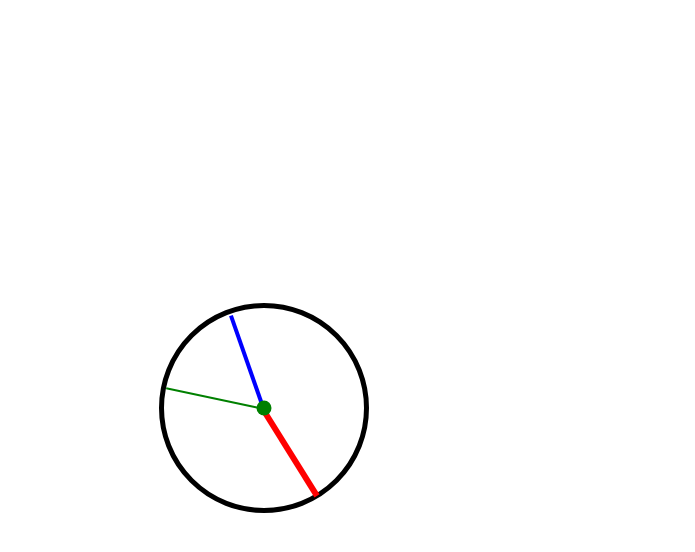
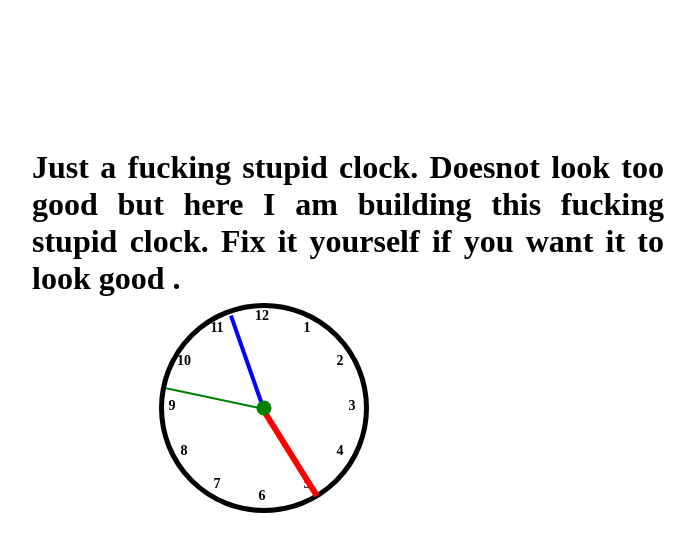
Before and after one commit to delish-khadka/VanillaJS30Day, a plain HTML site: page 02 - JS and CSS Clock/index-START.html in a window 1280 px wide. Shown: the whole page, without its empty margins (376-1071 px from the left). Drawn offline with Linux system fonts and the light colour scheme.

Commit message:
om bhairavaya namah

```diff
--- a/02 - JS and CSS Clock/index-START.html
+++ b/02 - JS and CSS Clock/index-START.html
@@ -7,12 +7,29 @@
     <link rel="stylesheet" href="styles.css" />
   </head>
   <body>
-    <div class="clock">
-      <div class="center-point"></div>
-      <div class="hand hour" id="hour-hand"></div>
-      <div class="hand minute" id="minute-hand"></div>
-      <div class="hand second" id="second-hand"></div>
+    <h1 class="stupid-text">Just a fucking stupid clock. Doesnot look too good but here I am building this fucking stupid clock. Fix it yourself if you want it to look good .</h1>
+    <div class="stupid-clock-container">
+      <div class="clock">
+        <div class="hours-indicator hr-1">1</div>
+        <div class="hours-indicator hr-2">2</div>
+        <div class="hours-indicator hr-3">3</div>
+        <div class="hours-indicator hr-4">4</div>
+        <div class="hours-indicator hr-5">5</div>
+        <div class="hours-indicator hr-6">6</div>
+        <div class="hours-indicator hr-7">7</div>
+        <div class="hours-indicator hr-8">8</div>
+        <div class="hours-indicator hr-9">9</div>
+        <div class="hours-indicator hr-10">10</div>
+        <div class="hours-indicator hr-11">11</div>
+        <div class="hours-indicator hr-12">12</div>
+
+        <div class="center-point"></div>
+        <div class="hand hour" id="hour-hand"></div>
+        <div class="hand minute" id="minute-hand"></div>
+        <div class="hand second" id="second-hand"></div>
+      </div>
     </div>
+
     <script src="scripts.js"></script>
   </body>
 </html>
--- a/02 - JS and CSS Clock/scripts.js
+++ b/02 - JS and CSS Clock/scripts.js
@@ -1,4 +1,13 @@
 // scripts.js
+
+const clock = document.querySelector(".clock");
+const hourIndicators = document.querySelectorAll(".hours-indicator");
+
+hourIndicators.forEach((indicator, index) => {
+  const angle = index * 30 + 30; // Each hour is 30 degrees apart
+  indicator.style.transform = `rotate(${angle}deg) translate(0, -90px) rotate(-${angle}deg)`;
+});
+
 function setClock() {
   const now = new Date();
 
@@ -7,9 +16,13 @@ function setClock() {
   const hours = now.getHours();
 
   // Calculate angles for each hand
-  const secondsAngle = (seconds / 60) * 360 + 90; // +90 to start at 12 o'clock
-  const minutesAngle = (minutes / 60) * 360 + (seconds / 60) * 6 + 90;
-  const hoursAngle = ((hours % 12) / 12) * 360 + (minutes / 60) * 30 + 90;
+  // formula:
+  // second_angle = second * 6 (eg: for 0 second 0 degree angle i.e. 0 * 6 = 0)
+  // minute_angle = minute * 6 + second/10
+  // hour_angle = hour * 30 + minute/2
+  const secondsAngle = seconds * 6 + 90; // +90 to start at 12 o'clock
+  const minutesAngle = minutes * 6 + (seconds / 60) * 6 + 90;
+  const hoursAngle = hours * 30 + (minutes / 60) * 30 + 90;
 
   // Apply rotation to hands
   document.getElementById("second-hand").style.transform = `rotate(${secondsAngle}deg)`;
--- a/02 - JS and CSS Clock/styles.css
+++ b/02 - JS and CSS Clock/styles.css
@@ -1,4 +1,14 @@
 body {
+  position: relative;
+}
+.stupid-text {
+  position: absolute;
+  text-align: justify;
+  width: 50%;
+  left: 400px;
+  top: 120px;
+}
+.stupid-clock-container {
   display: flex;
   justify-content: center;
   align-items: center;
@@ -36,6 +46,23 @@ body {
   transform: translate(-50%, -50%);
 }
 
+.hours-indicator {
+  position: absolute;
+  width: 20px; /* Size of the number container */
+  height: 20px;
+  text-align: center;
+  line-height: 20px; /* Vertically center the text */
+  font-size: 14px;
+  font-weight: bold;
+  left: 88px;
+  top: 88px;
+  color: black;
+  transform-origin: 50% 100%; /* Rotate from the bottom center */
+}
+
+/* .hr-1{
+  transform: (30deg) translate(0px, -130px) rotate(-30deg)
+} */
 .hour {
   height: 6px;
   background: red;
```
